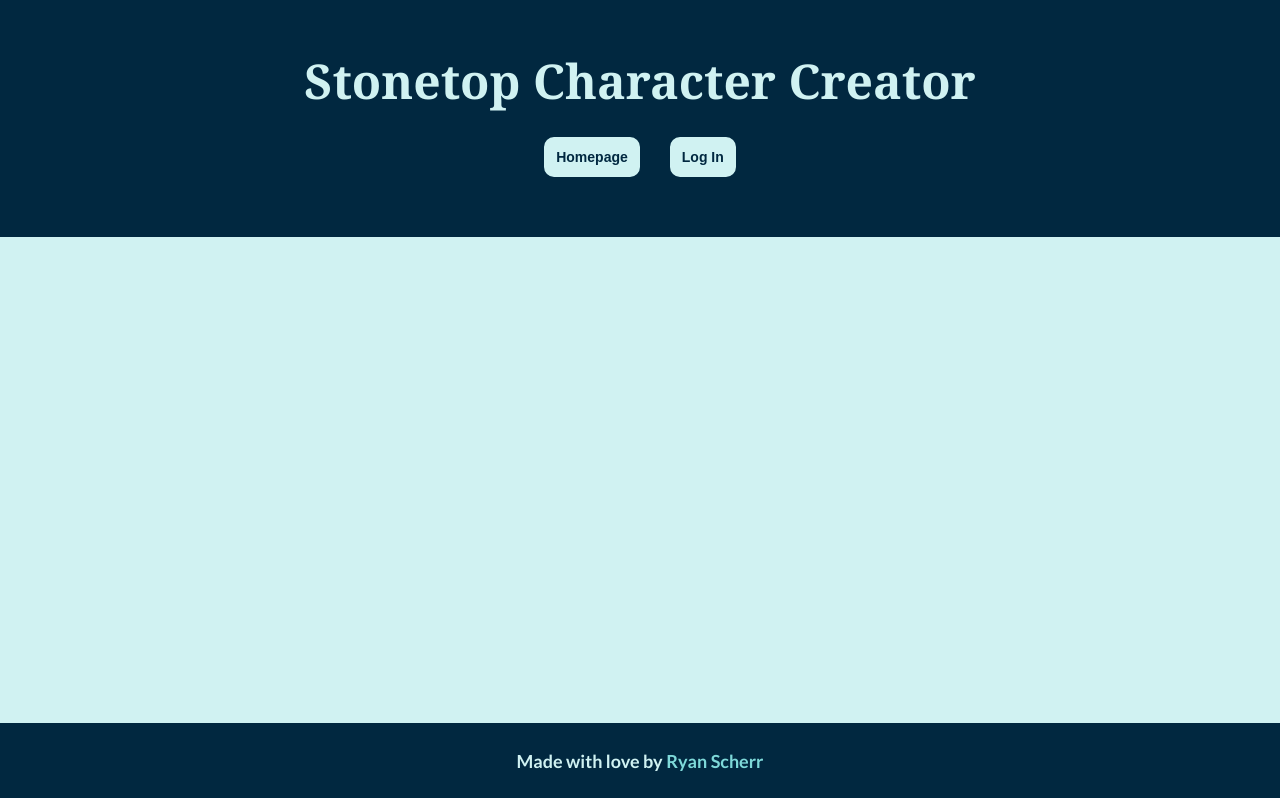
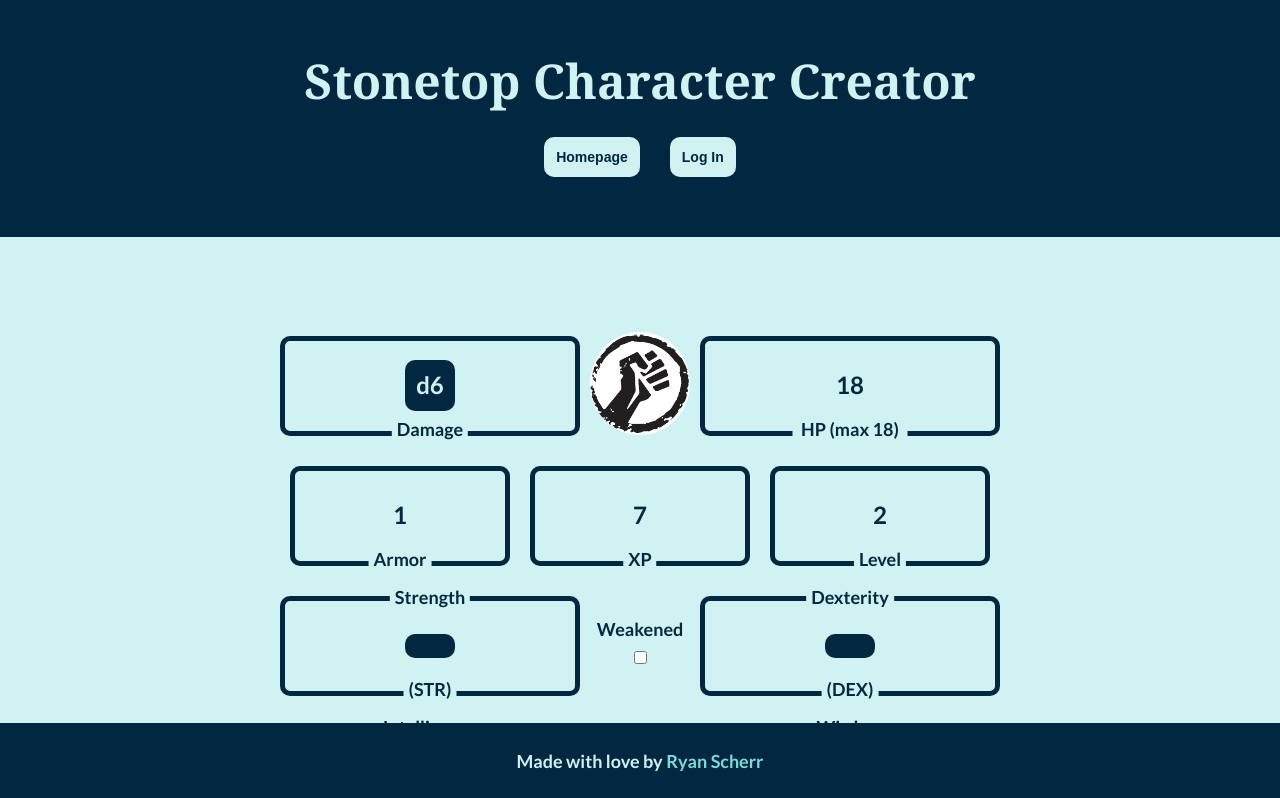
Before and after one commit to ryanascherr/stonetop-beyond, a React (Create React App) app in the folder client/: page /sheet in a window 1280 px wide. Shown: the top 798 px of the page. Built offline with nearby package versions, Linux system fonts and the light colour scheme; no server answers.

Commit message:
Began working on getting particular charatcer to show on click.

```diff
--- a/client/src/components/CharacterSheet.js
+++ b/client/src/components/CharacterSheet.js
@@ -2,7 +2,7 @@ import React from 'react';
 import { useQuery } from '@apollo/client';
 import { QUERY_CHARACTER } from '../utils/queries';
 import $ from 'jquery';
-// import icon from '../img/icon-heavy.png';
+import icon from '../img/icon-heavy.png';
 
 const CharacterSheet = () => {
 
@@ -30,7 +30,7 @@ const CharacterSheet = () => {
 
     $(document).ready(function () {
         $(".stat-btn").click(function () {
-            let number = $(this).data("number");
+            let number = parseInt($(this).data("number"));
             let stat = $(this).data("stat");
             statRoll(number);
             if (result > 9) {
@@ -93,18 +93,17 @@ const CharacterSheet = () => {
         }
     });
 
-    let username = localStorage.getItem('username');
+    let id = localStorage.getItem('id');
 
     let { data } = useQuery(QUERY_CHARACTER, {
-        variables: { characterCreator: username }
+        variables: { _id: id }
     });
 
-    const currentCharacter = data?.getCharacter || [];
+    const character = data?.getCharacter || [];
 
-    const listOfCharacters = currentCharacter.map(character => {
-        return <div className="" key={character._id}>
-            <button>{character.name}</button>
-            {/* <h1 className="character-sheet-title">{character.name} {character.playbook}</h1>
+    return (
+        <div className="content">
+            <h1 className="character-sheet-title">{character.name} {character.playbook}</h1>
             <div className="character-sheet-stat-container">
                 <div className="two-stats">
                     <div className="character-sheet-stat">
@@ -181,13 +180,7 @@ const CharacterSheet = () => {
                         <h3 className="stat-lower">(CHA)</h3>
                     </div>
                 </div>
-            </div> */}
-        </div>
-    })
-
-    return (
-        <div className="content">
-            {listOfCharacters}
+            </div>
             <div className="roll-container">
                 <h2 className="roll-result"> </h2>
                 <h2 className="success-level"> </h2>
--- a/client/src/components/Header.js
+++ b/client/src/components/Header.js
@@ -14,7 +14,7 @@ function Header() {
 
         loginBtn = <div></div>;
 
-        myCharactersBtn = <Link to="/characters">
+        myCharactersBtn = <Link to="/my-characters">
         <button className="header-link">My Characters</button></Link>;
 
         makeCharacterBtn = <Link to="/make">
--- a/client/src/components/MyCharacters.js
+++ b/client/src/components/MyCharacters.js
@@ -1,19 +1,37 @@
 import React from 'react';
 import { useQuery } from '@apollo/client';
-import { QUERY_CHARACTER } from '../utils/queries';
-import icon from '../img/icon-blessed.png'
+import { QUERY_CHARACTERS } from '../utils/queries';
+import icon from '../img/icon-blessed.png';
+import $ from 'jquery';
+import { Link } from 'react-router-dom';
 
 function MyCharacters() {
+
+    // function goToCharacter() {
+    //     let id = $(this).data("id");
+    //     console.log(id);
+    // }
+
+    $(document).ready(function () {
+        $(".character-btn").click(function () {
+          let id = $(this).data("id");
+          console.log(id);
+          localStorage.setItem('id', id);
+        //   $(".playbook").removeClass("selected");
+        //   $(this).parent().addClass("selected");
+        //   window.location.reload();
+        })
+      })
 
     let listOfCharacters;
 
     let username = localStorage.getItem('username');
 
-    let { data } = useQuery(QUERY_CHARACTER, {
+    let { data } = useQuery(QUERY_CHARACTERS, {
         variables: { characterCreator: username }
     });
 
-    const currentCharacter = data?.getCharacter || [];
+    const currentCharacter = data?.getCharacters || [];
 
     if (currentCharacter.length === 0) {
         listOfCharacters = <h2>You don't have any character yet!</h2>
@@ -24,7 +42,9 @@ function MyCharacters() {
                 <div className="playbook-image-container">
                     <img src={icon} className="playbook-image" alt="Icon"></img>
                 </div>
-                <button data-id={character._id}>Select</button>
+                <Link to={`/sheet`}>
+                    <button data-id={character._id} className="character-btn">Select</button>
+                </Link>
             </div>
         })
     }
--- a/client/src/components/StonetopContainer.js
+++ b/client/src/components/StonetopContainer.js
@@ -83,8 +83,11 @@ export default function StonetopContainer() {
             <Route exact path="/login">
               <Login />
             </Route>
-            <Route exact path="/characters">
+            <Route exact path="/my-characters">
               <MyCharacters />
+            </Route>
+            <Route exact path="/sheet">
+              <CharacterSheet />
             </Route>
             <Route exact path="/make">
               {landingPage}
--- a/client/src/utils/queries.js
+++ b/client/src/utils/queries.js
@@ -13,8 +13,27 @@ export const QUERY_PLAYBOOK = gql`
 `;
 
 export const QUERY_CHARACTER = gql`
-  query getCharacter($characterCreator: String!) {
-    getCharacter(characterCreator: $characterCreator) {
+  query getCharacter($_id: ID!) {
+    getCharacter(_id: $_id) {
+      _id
+      name
+      playbook
+      background
+      drive
+      origin
+      str
+      dex
+      int
+      wis
+      con
+      cha
+    }
+  }
+`;
+
+export const QUERY_CHARACTERS = gql`
+  query getCharacters($characterCreator: String!) {
+    getCharacters(characterCreator: $characterCreator) {
       _id
       name
       playbook
```
Also changed, not shown: 2 other files (tests, documents, lock files or other folders).
